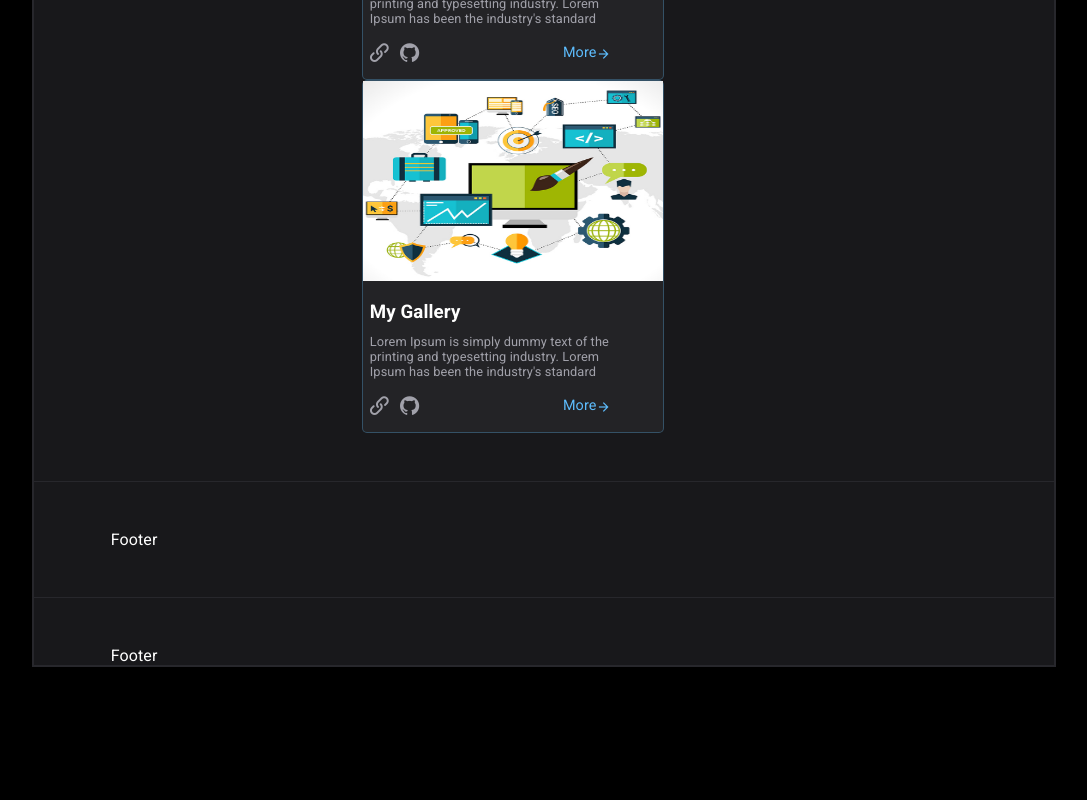
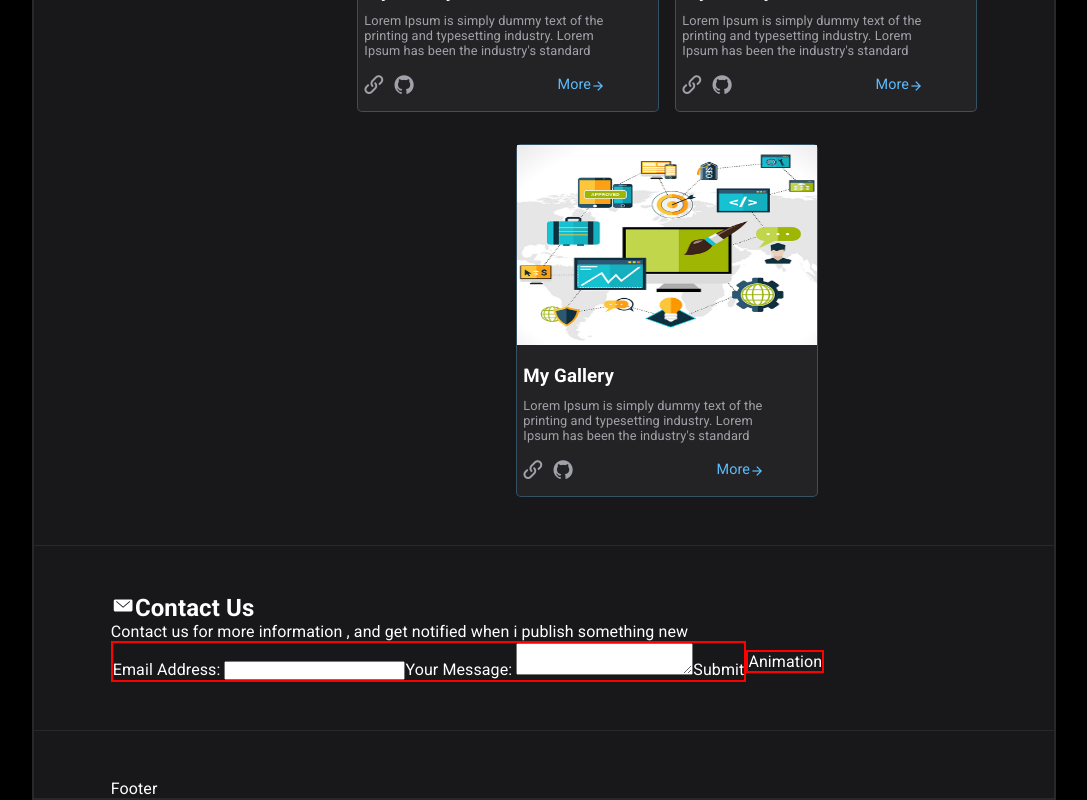
Before and after one commit to islam-solaiman/Portfolio-Website, a React (Create React App) app: page / in a window 1280 px wide. Shown: the part 1230-2030 px from the top of the page, without its empty margins (96-1183 px from the left). Before the commit the page ends 1897 px from the top, so only its background shows below. Built offline with nearby package versions, Linux system fonts and the light colour scheme.

Commit message:
contat us Section

```diff
--- a/src/componnets/3-main/Main.js
+++ b/src/componnets/3-main/Main.js
@@ -12,9 +12,9 @@ export default function Main() {
         <button>NodeJs & Express</button>
       </section>
 
-      <section className='right-section'>
+      <section className='flex right-section'>
 
-      {["a", "b", "c"].map((item) => {
+      {["a", "b", "c", 1, 2].map((item) => {
   return (
     <article className='card'>
     <img src='./1.jpg' alt=''/>
--- a/src/componnets/3-main/main.css
+++ b/src/componnets/3-main/main.css
@@ -10,7 +10,7 @@
 
 
 main.flex {
-   gap: 3rem;
+   gap: 2.64rem;
    align-items: start;
 }
 
@@ -23,10 +23,11 @@ main section.left-section{
    flex-direction: column;
    gap: 10px;
 }
+
 main section.left-section button{
    background-color: rgba(36, 37, 46, 1);
    width: 11rem;
-   padding: 0.75rem;
+   padding: 0.75rem 0;
    text-align: center;
    font-size: 1.05rem;
    text-transform: capitalize;
@@ -53,8 +54,12 @@ main section.left-section button.active{
    2- Right Section - Cards
 =============================== */
 
-main section.right-section{
+main section.right-section.flex{
    /* flex-grow: 1; */
+   justify-content: center;
+   flex-wrap: wrap;
+   column-gap: 16px;
+   row-gap: 2rem;
 }
 
 .card{
@@ -113,3 +118,21 @@ main section.right-section{
         color: var(--blue);
         margin-right: 12px;
 }
+
+
+@media(max-width:600px){
+        main.flex {
+                flex-direction: column;
+                align-items: center;
+        }
+        main section.left-section{
+                flex-direction: row;
+                flex-wrap: wrap;
+                justify-content: center;
+        }
+        main section.left-section button{
+                width: 7rem;
+                padding: 0.8rem 0;
+                font-size: 0.9rem;
+        }
+}
--- a/src/componnets/4-contact/Contact.js
+++ b/src/componnets/4-contact/Contact.js
@@ -3,8 +3,26 @@ import './contact.css'
 
 export default function Contact() {
   return (
-    <div>
-      Footer
-    </div>
+    <section className='contact-us'>
+      <h1 className='title'>
+        <span className='icon-mail-envelope-closed'></span>
+        Contact Us
+      </h1>
+      <p>Contact us for more information , and get notified when i publish something new</p>
+
+      <div className='flex'>
+        <form className='border'>
+          <lable htmlFor='email'>Email Address: </lable>
+          <input type='email' id='email'></input>
+
+          <lable htmlFor='message'>Your Message: </lable>
+          <textarea type='message' id='message'></textarea>
+
+          <button>Submit</button>
+        </form>
+          <div className='border animation'>Animation</div>
+      </div>
+    </section>
+
   )
 }
```
